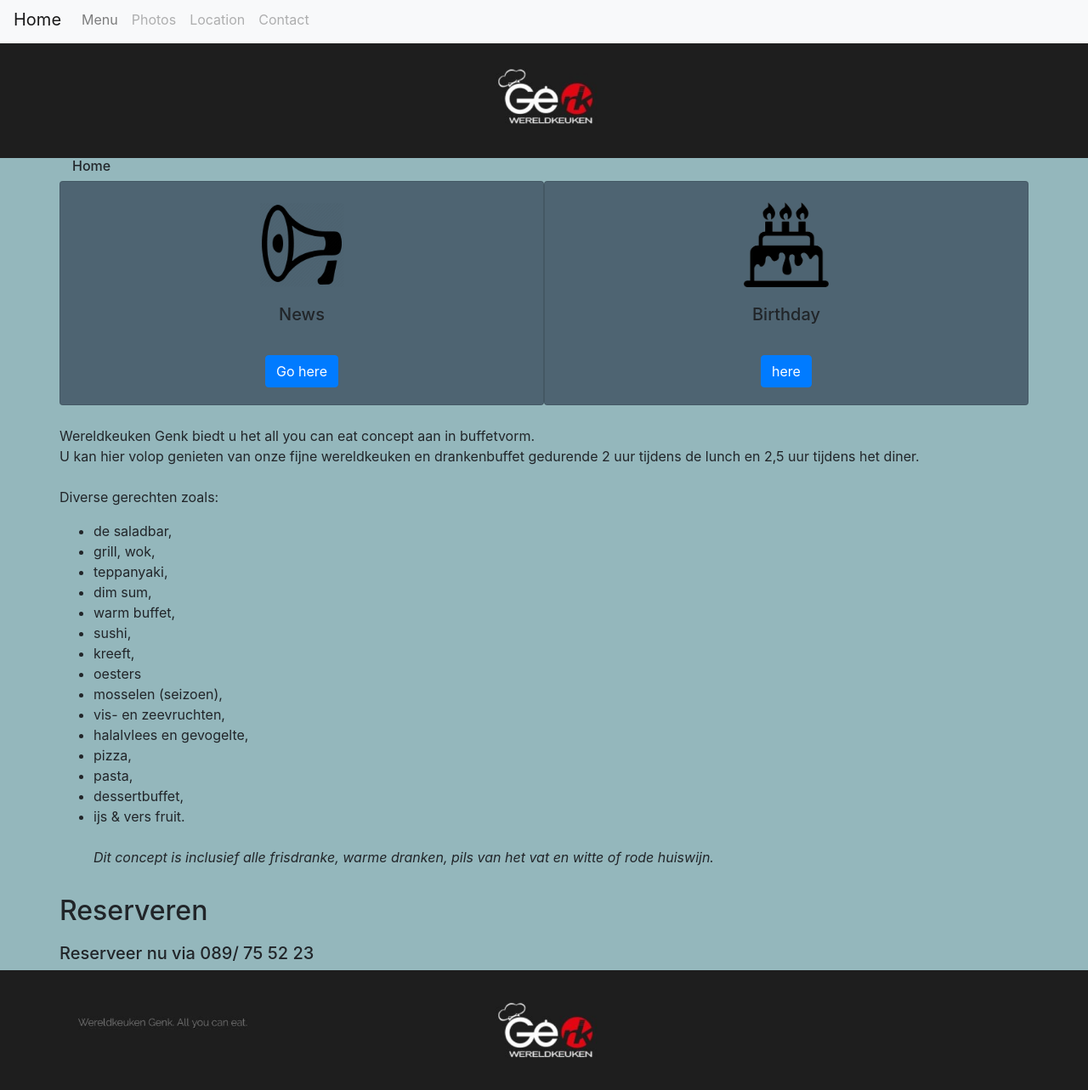
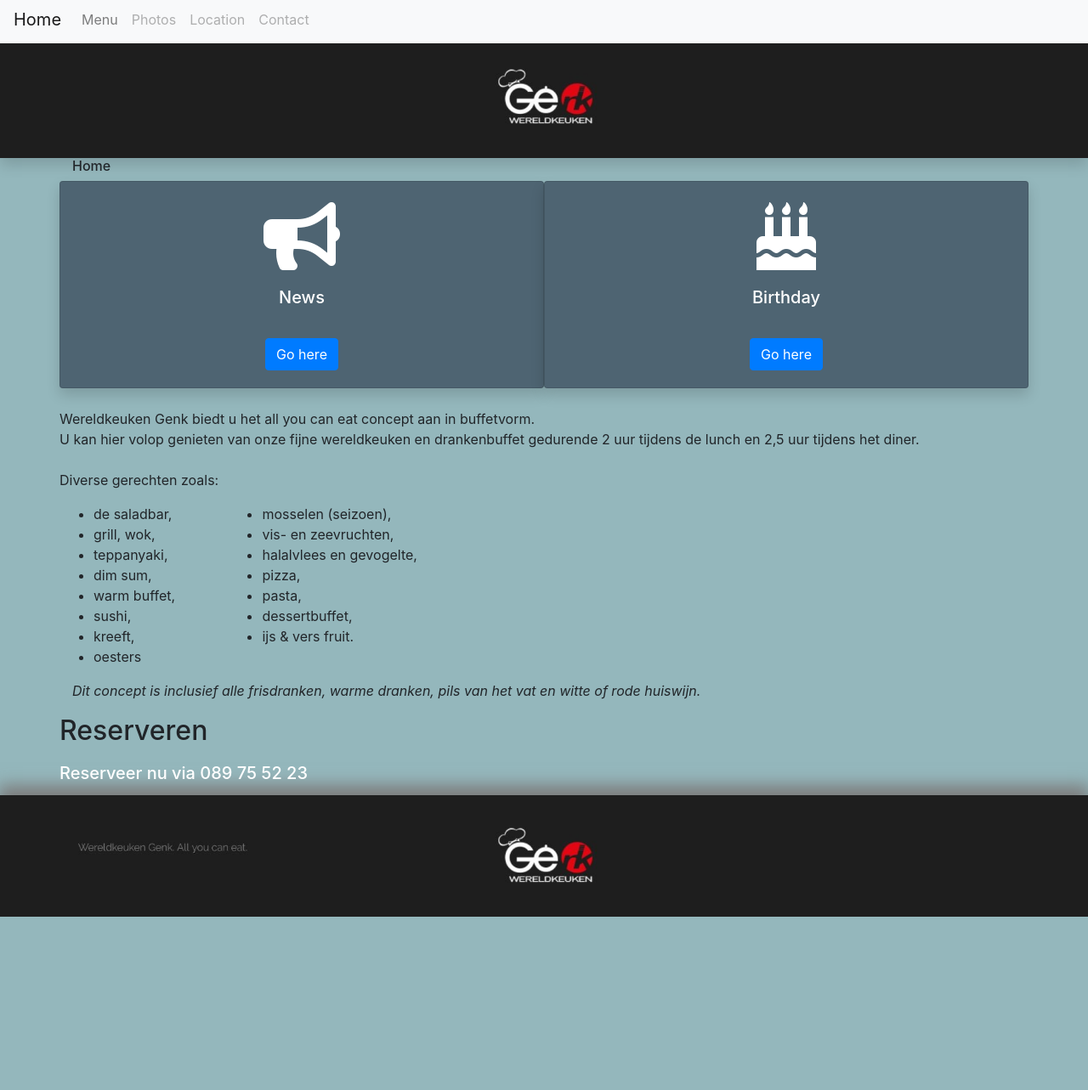
Before and after one commit to AnCattie/bootstrap-restaurant, a plain HTML site: page index.html in a window 1280 px wide. Shown: the part 5-1288 px from the top of the page at 85% size. After the commit the page ends 1084 px from the top, so only its background shows below. Drawn offline with nearby package versions, Linux system fonts and the light colour scheme.

Commit message:
no message

```diff
--- a/index.html
+++ b/index.html
@@ -3,6 +3,7 @@
   <head>
     <meta charset="utf-8">
     <link rel="stylesheet" href="https://stackpath.bootstrapcdn.com/bootstrap/4.1.3/css/bootstrap.min.css" integrity="sha384-MCw98/SFnGE8fJT3GXwEOngsV7Zt27NXFoaoApmYm81iuXoPkFOJwJ8ERdknLPMO" crossorigin="anonymous">
+    <link rel="stylesheet" href="https://use.fontawesome.com/releases/v5.5.0/css/all.css" integrity="sha384-B4dIYHKNBt8Bc12p+WXckhzcICo0wtJAoU8YZTY5qE0Id1GSseTk6S+L3BlXeVIU" crossorigin="anonymous">
     <meta name="viewport" content="width=device-width, initial-scale=1, shrink-to-fit=no">
     <link href="style.css" rel="stylesheet" type="text/css" >
     <title>Wereldkeuken | Genk | Home </title>
@@ -10,7 +11,9 @@
   <body>
 
     <br><br>
-    <img src="menu/wereldkeuken.jpg" style="width: 100%"; height="auto" alt="wereldkeuken Genk banner">
+
+    <div class="container-fluid p-0">
+      <img class="shadow" src="menu/wereldkeuken.jpg" style="width: 100%"; height="auto" alt="wereldkeuken Genk banner">
 
       <div class="container">
 
@@ -41,15 +44,14 @@
         </nav>
 
         <div class="row">
-        <div class="col-12"><h6> Home </h6>       </div>
+          <div class="col-12"><h6> <a href="index.html">Home</a> </h6></div>
         </div>
 
         <div align class="row">
 
-        <div class="card col-6 text-center rounded mx-auto d-block">
+          <div class="card shadow col-6 text-center rounded mx-auto d-block">
             <br>
-          <img class="img-fluid" alt="Responsive image" src="menu/news.jpg" alt="hot news Wereldkeuken Genk" width="100vw" height="100vh">
-
+              <i class="fas fa-bullhorn" "img-fluid" alt="Responsive image" style="font-size: 80px;"></i>
               <div class="card-body">
                 <h5 class="card-title">News</h5>
                 <br>
@@ -57,13 +59,13 @@
               </div>
           </div>
 
-        <div class="card col-6 text-center rounded mx-auto d-block">
+          <div class="card shadow col-6 text-center rounded mx-auto d-block">
             <br>
-          <img class="birthday" src="menu/birthday.jpg" alt="birthday at Wereldkeuken Genk" width="100vw" height="100vh">
+            <i class="fas fa-birthday-cake""img-fluid" alt="Responsive image" style="font-size: 80px;"></i>
               <div class="card-body">
                 <h5 class="card-title">Birthday</h5>
                 <br>
-                <a href="birthday.html" class="btn btn-primary">here</a>
+                  <a href="birthday.html" class="btn btn-primary"> Go here</a>
               </div>
           </div>
 
@@ -76,7 +78,7 @@
           U kan hier volop genieten van onze fijne wereldkeuken en drankenbuffet gedurende 2 uur tijdens de lunch en 2,5 uur tijdens het diner.<br>
           <br>
           Diverse gerechten zoals:</p>
-          <ul>
+            <ul class=eten>
               <li>de saladbar,</li>
               <li>grill, wok,</li>
               <li>teppanyaki,</li>
@@ -92,18 +94,18 @@
               <li>pasta,</li>
               <li>dessertbuffet,</li>
               <li>ijs & vers fruit.</li>
-            <br>
-            <p><i>Dit concept is inclusief alle frisdranke, warme dranken, pils van het vat en witte of rode huiswijn.</i></p>
               </ul>
+
+
         </div>
-
+        <p><i>Dit concept is inclusief alle frisdranken, warme dranken, pils van het vat en witte of rode huiswijn.</i></p>
         <div class="row">
             <h2>Reserveren</h2>
         </div>
         <div class="row">
-          <h5 style="margin-top:10px;">Reserveer nu via 089/ 75 52 23</h5>
+            <h5 style="margin-top:10px;">Reserveer nu via <a href="tel:+3289755223">089 75 52 23</a></h5><br><br>
         </div>
-
+      </div>
     </div>
 
 <footer class="bottom">
--- a/style.css
+++ b/style.css
@@ -3,7 +3,7 @@
 }
 
 nav {
-  color: white
+  color: white;
 }
 
 a {
@@ -11,5 +11,24 @@
 }
 
 .card {
-  background-color: #4e6472
+  background-color: #4e6472;
 }
+
+.card {
+  color: white;
+}
+
+footer {
+  -webkit-box-shadow: 0px -10px 18px 2px #7D7D7D;
+  -moz-box-shadow: 0px -10px 18px 2px #7D7D7D;
+  box-shadow: 0px -10px 18px 2px #7D7D7D;}
+
+.eten {
+  -webkit-column-count: 2;
+       -moz-column-count: 2;
+            column-count: 2;
+}
+
+h5 {
+  color: white;
+}
--- a/style1.css
+++ b/style1.css
@@ -6,3 +6,12 @@
   background-color: #F5E8B6;
 
 }
+
+a {
+   color: inherit;
+}
+
+footer {
+  -webkit-box-shadow: 0px -10px 18px 2px #7D7D7D;
+  -moz-box-shadow: 0px -10px 18px 2px #7D7D7D;
+  box-shadow: 0px -10px 18px 2px #7D7D7D;}
```
Also changed, not shown: birthday.html (+1 -1 lines), contact.html (+2 -2 lines), location.html (+4 -4 lines), menu.html (+3 -3 lines), news.html (+9 -3 lines), photos.html (+2 -2 lines). Lines whose indentation alone changed are shown as unchanged.
